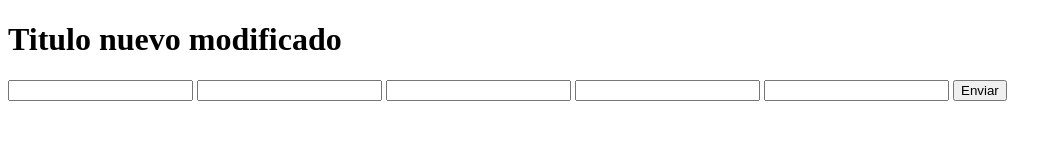
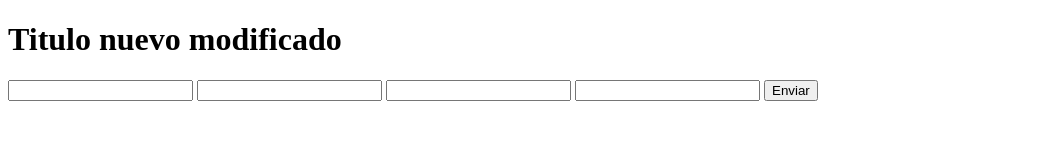
Before and after one commit to RobertoBDeA/GitHello, a plain HTML site: page index.html in a window 1280 px wide. Shown: the whole page, without its empty margins (0-1062 px from the left). Drawn offline with Linux system fonts and the light colour scheme.

Commit message:
Se elimino nif de tipo texto

```diff
--- a/index.html
+++ b/index.html
@@ -13,7 +13,6 @@
             <input type="text" name="lastname" id="lastname">
             <input type="number" name="age" id="age">
             <input type="number" name="altura" id="altura">
-            <input type="text" name="nif" id="nif">
             <input type="button" value="Enviar">
         </form>
     </body>
```
